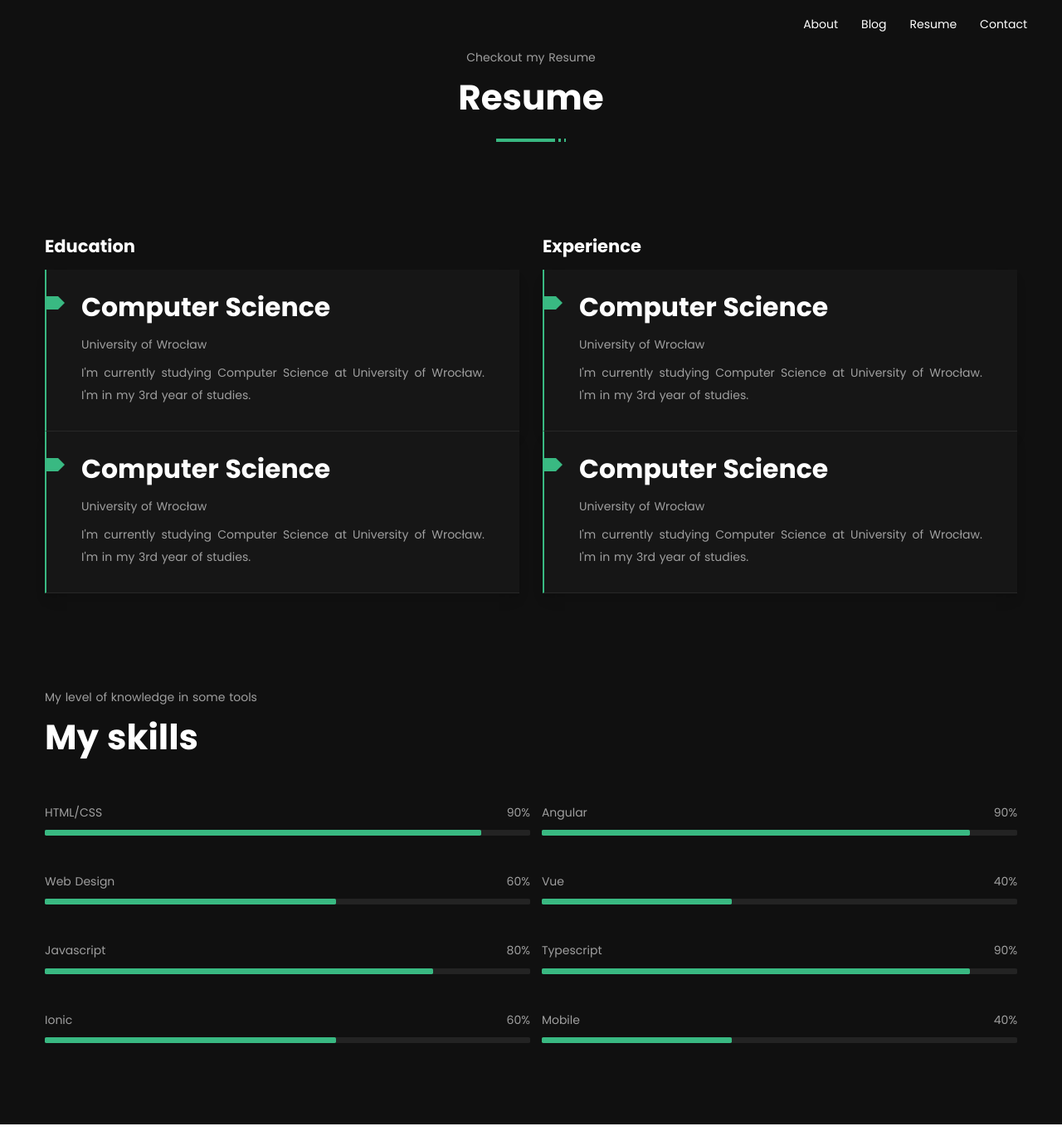
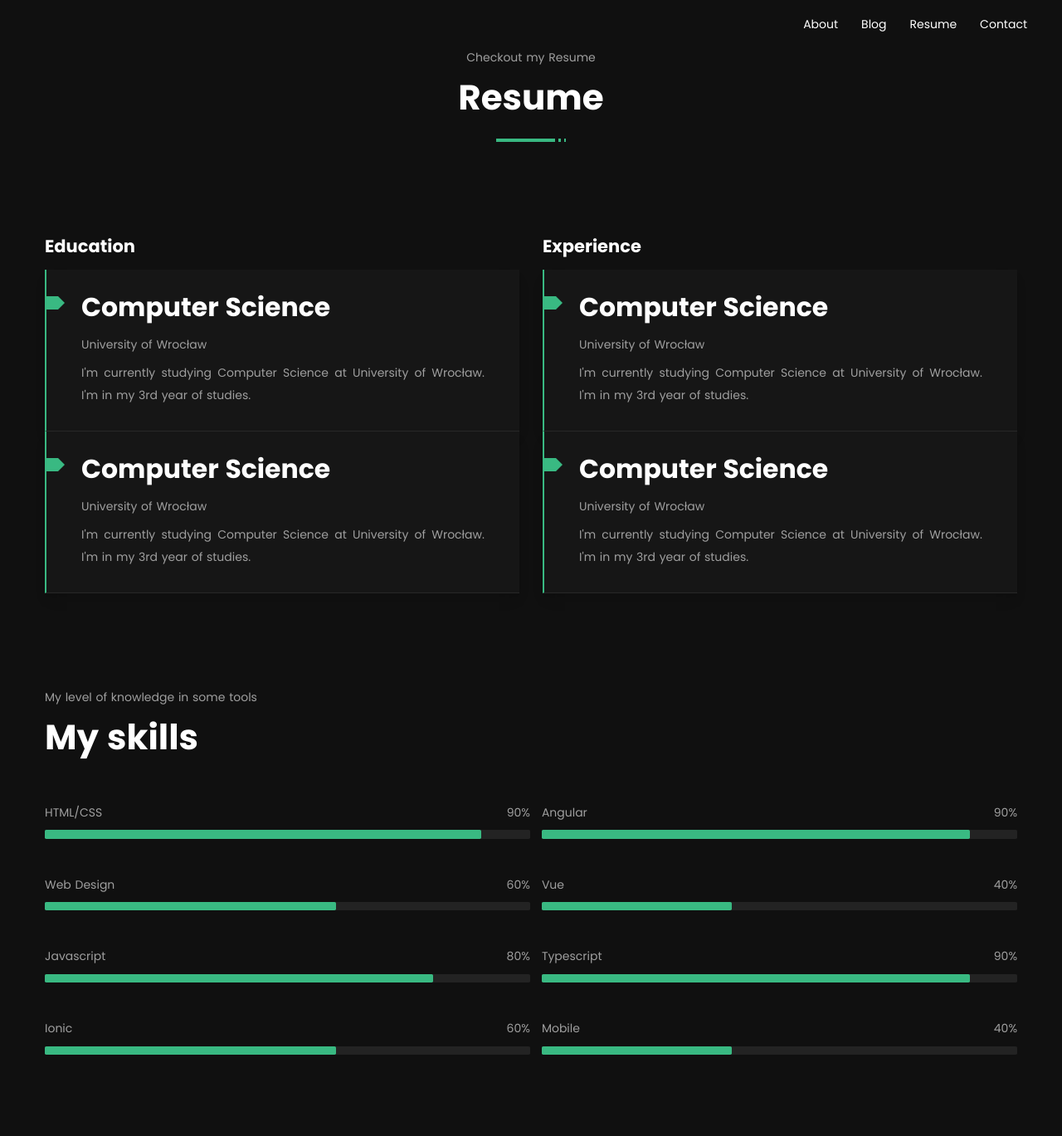
Before and after one commit to Ostromecky/portfolio, a Nuxt app: page /Resume in a window 1280 px wide. Shown: the whole page at 83% size. Built offline with nearby package versions, Linux system fonts and the light colour scheme; a web font is replaced by a local one.

Commit message:
styles: Increase height of skill bar

```diff
--- a/components/Resume/Skill.vue
+++ b/components/Resume/Skill.vue
@@ -19,7 +19,7 @@ withDefaults(defineProps<{ name: string; value: number }>(), {
 
 <style lang="scss" scoped>
 .progress {
-  @apply bg-borderGray h-2 rounded-sm;
+  @apply bg-borderGray h-3 rounded-sm;
   &-bar {
     @apply bg-primary h-full rounded-sm;
   }
```
